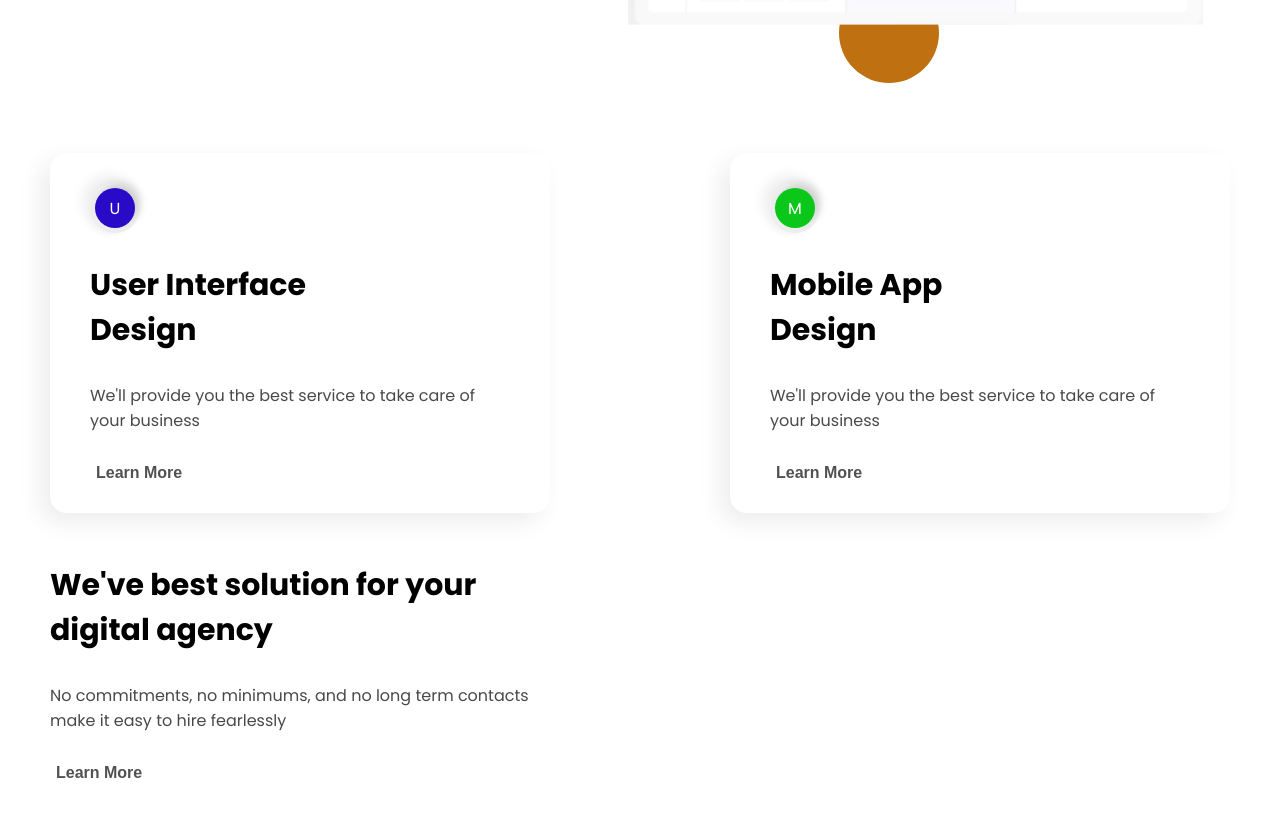
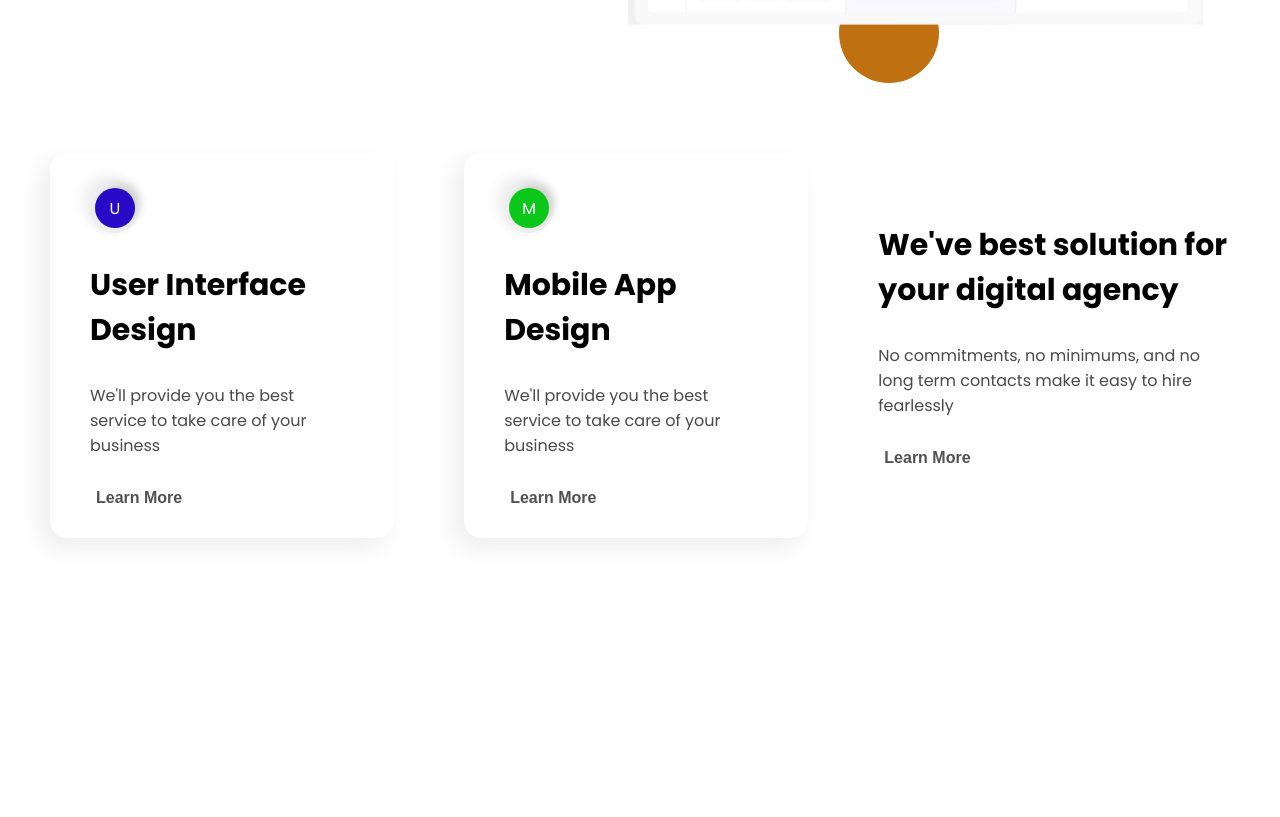
Before and after one commit to calebdeji/super-doodle, a React (Create React App) app: page / in a window 1280 px wide. Shown: the part 607-1424 px from the top of the page. After the commit the page ends 1195 px from the top, so only its background shows below. Built offline with nearby package versions, Linux system fonts and the light colour scheme.

Commit message:
fix: grid

```diff
--- a/src/views/Home/components/Features/styles.ts
+++ b/src/views/Home/components/Features/styles.ts
@@ -9,8 +9,10 @@ const Body = styled.section`
 	padding: ${convertPixelToRem(50)} ${convertPixelToRem(50)};
 	margin-top: ${convertPixelToRem(40)};
 
-	flex-wrap: wrap;
 	row-gap: ${convertPixelToRem(50)};
+	@media all and (max-width: 1000px) {
+		flex-wrap: wrap;
+	}
 `;
 
 const Card = styled.div`
```
